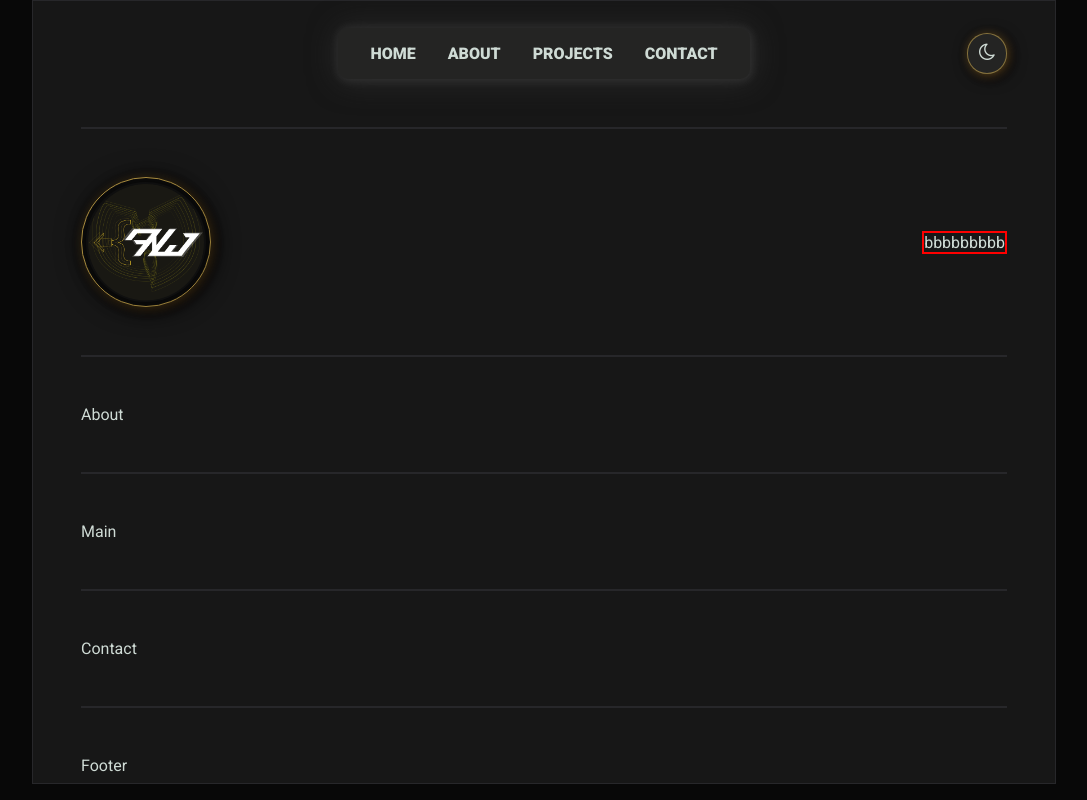
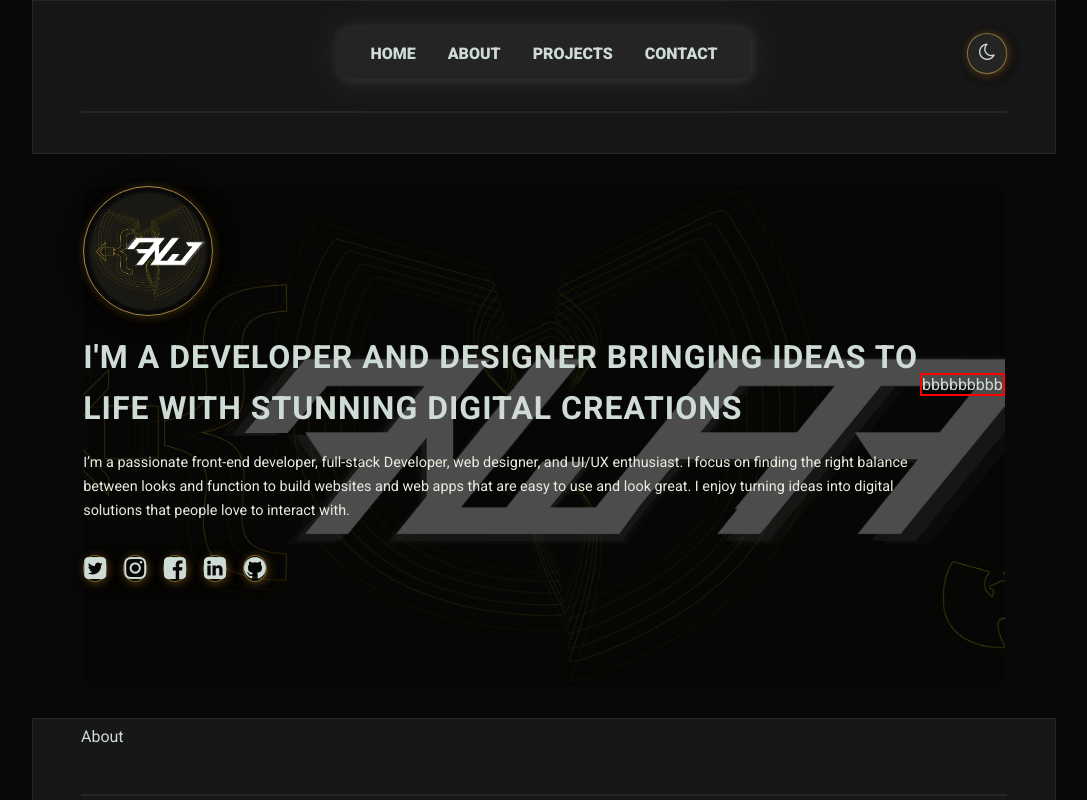
Before and after one commit to Anwarrior01/portfolio, a React (Vite) app: page / in a window 1280 px wide. Shown: the top 800 px of the page, without its empty margins (96-1183 px from the left). Built offline with nearby package versions, Linux system fonts and the light colour scheme.

Commit message:
last changes

```diff
--- a/src/App.jsx
+++ b/src/App.jsx
@@ -8,11 +8,16 @@ import Footer from "./components/6-footer/Footer"
 function App() {
 
   return (
+    <div className="website-content">
       <div className="container">
         <Header />
         <div className="devider"></div>
+      </div>
+      <div className="hero-app">
         <Hero />
-     <div className="devider"></div>
+      </div>
+      <div className="container">
+      {/* <div className="devider"></div> */}
         <About />
         <div className="devider"></div>
         <Main />
@@ -21,7 +26,8 @@ function App() {
         <div className="devider"></div>
         <Footer />
       </div>
-  )
+    </div>
+  );
 }
 
 export default App
--- a/src/components/1-header/header.css
+++ b/src/components/1-header/header.css
@@ -1,3 +1,16 @@
+/* ==============================================================================
+Table of Contents
+ ===============================================================================*/
+/*
+1 - Header Styling
+2 - Button and Icons
+3 - Modal
+4 - Responsive Design
+*/
+
+/* ==============================================================================
+3 - Modal
+ ===============================================================================*/
 header.flex {
   justify-content: space-between;
   margin-top: 1.2rem;
@@ -43,7 +56,11 @@ header button {
 header button.menu {
   display: none;
 }
-/* Header Icons----------------------------------------------------------------------------------------------------------------------------------------------------------------------- */
+
+/* ==============================================================================
+2 - Button and Icons
+ ===============================================================================*/
+
 header .icon-menu,
 header button.mode,
 header .icon-close {
@@ -82,8 +99,11 @@ header .icon-close:hover {
   font-size: 1.2rem;
    transform: rotate(180deg);
 }
-/* POP UP ----------------------------------------------------------------------------------------------------------------------------------------------------------------------- */
-header .fixed {
+
+/* ==============================================================================
+3 - Modal
+ ===============================================================================*/
+ header .fixed {
   position: fixed;
   inset: 0;
   background-color: #242423c1;
@@ -134,6 +154,9 @@ header .fixed ul.modal li:first-child {
   padding: 0;
 }
 
+/* ==============================================================================
+4 - Responsive Design
+ ===============================================================================*/
 @media (max-width: 700px) {
   header.flex nav {
     display: none;
--- a/src/components/2-hero/Hero.jsx
+++ b/src/components/2-hero/Hero.jsx
@@ -2,16 +2,38 @@ import React from 'react'
 import './hero.css'
 export default function Hero() {
   return (
-    <section className='hero flex'>
-      <div className="left-section">
-        <div className="parent-avatar">
-          <img src="../../public/anwarrior01-logo.png" alt="" className="avatar" />
+    <div className="hero-bg">
+      <section className="hero flex">
+        <div className="left-section">
+          <div className="parent-avatar">
+            <img
+              src="../../public/anwarrior01-logo.png"
+              alt=""
+              className="avatar"
+            />
+          </div>
+
+          <h1 className="title">
+            I'm a Developer and Designer Bringing Ideas to Life with Stunning
+            Digital Creations
+          </h1>
+          <p className="sub-title">
+            I’m a passionate front-end developer, full-stack Developer, web
+            designer, and UI/UX enthusiast. I focus on finding the right balance
+            between looks and function to build websites and web apps that are
+            easy to use and look great. I enjoy turning ideas into digital
+            solutions that people love to interact with.
+          </p>
+          <div className="all-icons flex">
+            <div className="icon icon-twitter-square"></div>
+            <div className="icon icon-instagram"></div>
+            <div className="icon icon-facebook-square"></div>
+            <div className="icon icon-linkedin-square"></div>
+            <div className="icon icon-github"></div>
+          </div>
         </div>
-      </div>
-
-      <div className="right-section animation border">
-        bbbbbbbbb
-      </div>
-    </section>
-  )
+        <div className="right-section animation border">bbbbbbbbb</div>
+      </section>
+    </div>
+  );
 }
--- a/src/components/2-hero/hero.css
+++ b/src/components/2-hero/hero.css
@@ -1,17 +1,42 @@
-section.hero .left-section{
+/* ==============================================================================
+Table of Contents
+ ===============================================================================*/
+/*
+1 - left Section
+2 - Right Section (Animation)
+
+*/
+/* ==============================================================================
+1 - left Section
+ ===============================================================================*/
+.hero-app{
+    margin: 0 auto;
+  padding: 2rem 4rem;
+}
+ .hero-bg  {
+    width: 80%;
+    height: 500px;
+    margin: 0 auto;
+    background: url('../../../public/bg-portfolio.png'),#0b0b0bd3;
+    background-size: cover;
+    background-repeat: no-repeat;
+    background-position: center;
+    background-blend-mode: soft-light;
+}
+section.hero .left-section {
   flex-grow: 1;
 }
-section.hero .avatar{
+section.hero .avatar {
   width: 120px;
   height: 120px;
   border-radius: 50%;
-    padding: .1rem;
+  padding: 0.1rem;
   display: flex;
   align-items: center;
   justify-content: center;
   box-shadow: 1px 1px 30px rgb(0, 0, 0);
 }
-section.hero .parent-avatar{
+section.hero .parent-avatar {
   width: 130px;
   height: 130px;
   border: 1px solid var(--yellow);
@@ -22,3 +47,42 @@ section.hero .parent-avatar{
   box-shadow: var(--icon-glow);
   background: rgb(15, 15, 15);
 }
+section.hero h1.title {
+  font-size: 2rem;
+  line-height: 3.2rem;
+  margin: 1rem 0 1rem 0;
+  color: var(--text-primary);
+  text-transform: uppercase;
+  letter-spacing: 1px;
+}
+section.hero p.sub-title {
+  color: var(--text-secondary);
+  font-size: 0.9rem;
+  line-height: 1.5rem;
+  margin-bottom: 2rem;
+}
+section.hero .all-icons {
+  font-size: 1.6rem;
+  gap: 1rem;
+}
+section.hero .all-icons .icon {
+  border-radius: 50%;
+  box-shadow: var(--icon-glow);
+  border: 0.3px solid #f5cc5c76;
+  color: var(--text-primary);
+  cursor: pointer;
+}
+section.hero .all-icons .icon:hover{
+    color: var(--title);
+  border: 0.3px solid #f5cc5c;
+  box-shadow: var(--icon-glow-hover);
+  transition: all 0.5s;
+}
+
+
+
+
+
+/* ==============================================================================
+2 - Right Section (Animation)
+ ===============================================================================*/
--- a/src/index.css
+++ b/src/index.css
@@ -1,4 +1,6 @@
 @import url("https://fonts.googleapis.com/css2?family=Roboto:ital,wght@0,100;0,300;0,400;0,500;0,700;0,900;1,100;1,300;1,400;1,500;1,700;1,900&display=swap");
+@import url('https://fonts.googleapis.com/css2?family=Montserrat:ital,wght@0,100..900;1,100..900&display=swap');
+@import url('https://fonts.googleapis.com/css2?family=Cairo:wght@200..1000&display=swap');
 
 * {
   margin: 0;
@@ -40,7 +42,11 @@ body {
   border-bottom: 2px solid var(--border);
   margin: 3rem 0;
 }
+.devider:first-of-type {
+  border-bottom: 2px solid var(--border);
+  margin: 2rem 0;
 
+}
 /* Header Styiling */
 li {
   list-style: none;
@@ -66,9 +72,17 @@ button:active {
   scale: .8;
 }
 
+@media (max-width:1000px) {
+    .container{
+        width: 90%;
+        padding: .5rem 2rem;
+    }
+
+}
 @media (max-width:500px) {
     .container{
         width: 98%;
+        padding: .5rem 1rem;
     }
 
 }
```
Also changed, not shown: public/bg-portfolio.png (added). Lines whose indentation alone changed are shown as unchanged.
